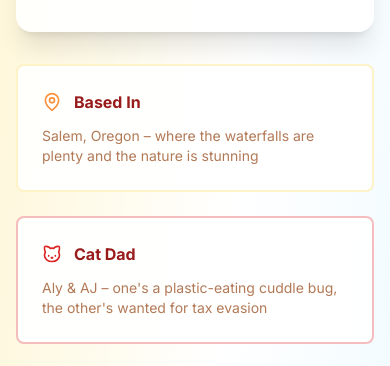
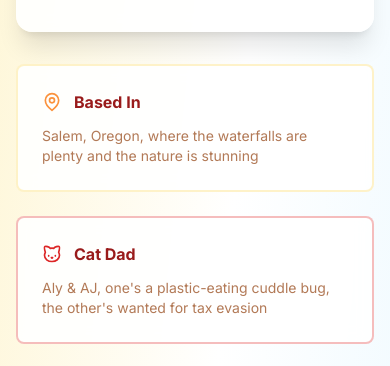
Before and after one commit to lukadfagundes/sunny-stack, a Next.js app: page /about in a window 390 px wide. Shown: the part 1448-1814 px from the top of the page. Built offline with nearby package versions, Linux system fonts and the light colour scheme.

Commit message:
Fix mobile UI issues: navigation dropdown visibility and About page image positioning

```diff
--- a/app/about/page.tsx
+++ b/app/about/page.tsx
@@ -27,7 +27,7 @@ export default function About() {
                 My journey to Salem, OR has been quite the adventure. Born in Reno, moved to and raised in Louisiana
                 from 2001-2020, with a 4 year stint in Texas, I finally found my home in the beautiful Pacific Northwest in 2024.
                 And yes, I got married here too! My wife and I actually hiked to Abiqua Falls right after our
-                ceremony – because nothing says "just married" like a gorgeous Oregon waterfall hike.
+                ceremony, because nothing says "just married" like a gorgeous Oregon waterfall hike.
               </p>
 
               <p className="text-sunny-brown/80 mb-4">
@@ -62,7 +62,7 @@ export default function About() {
                 <h3 className="font-bold text-sunny-darkRed">Based In</h3>
               </div>
               <p className="text-sm text-sunny-brown/70">
-                Salem, Oregon – where the waterfalls are plenty and the nature is stunning
+                Salem, Oregon, where the waterfalls are plenty and the nature is stunning
               </p>
             </div>
 
@@ -73,7 +73,7 @@ export default function About() {
                 <h3 className="font-bold text-sunny-darkRed">Cat Dad</h3>
               </div>
               <p className="text-sm text-sunny-brown/70">
-                Aly & AJ – one's a plastic-eating cuddle bug, the other's wanted for tax evasion
+                Aly & AJ, one's a plastic-eating cuddle bug, the other's wanted for tax evasion
               </p>
             </div>
 
@@ -153,7 +153,7 @@ export default function About() {
               src="/images/waterfall-photo.jpg.jpg"
               alt="Luka and his wife at Abiqua Falls"
               fill
-              className="object-cover"
+              className="object-cover md:object-center object-[25%_center]"
               priority
             />
           </div>
--- a/components/Navigation.tsx
+++ b/components/Navigation.tsx
@@ -94,7 +94,7 @@ export default function Navigation() {
 
         {/* Mobile Menu */}
         {isMobileMenuOpen && (
-          <div className="md:hidden py-4 border-t border-sunny-brown/10">
+          <div className="md:hidden py-4 border-t border-sunny-brown/10 bg-white/95 backdrop-blur-md">
             <div className="flex flex-col gap-2">
               {navItems.map((item) => {
                 const Icon = item.icon
```
